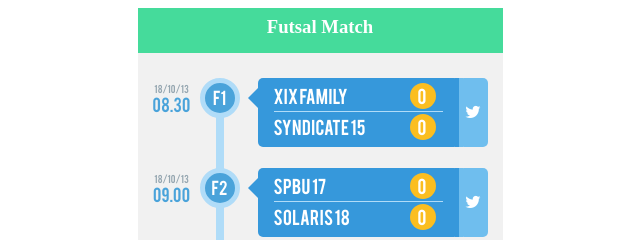
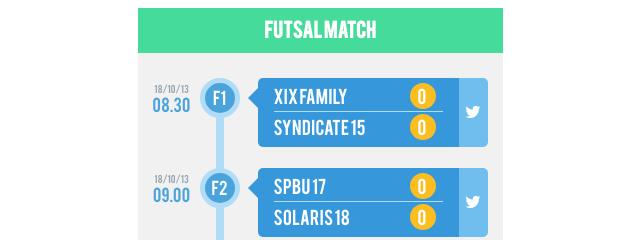
Before and after one commit to solaris18/livescore, a plain HTML site: page index.html in a window 1280 px wide. Shown: the top 240 px of the page, 320-960 px from the left. Drawn offline with nearby package versions, Linux system fonts and the light colour scheme.

Commit message:
no message

```diff
--- a/livescore.css
+++ b/livescore.css
@@ -2,6 +2,7 @@
   background-color: #f1f1f1; }
   .ls-container, .ls-container:before, .ls-container:after, .ls-container *, .ls-container *:before, .ls-container *:after {
     box-sizing: border-box; }
+  .ls-container .ls-header h3,
   .ls-container .ls-content .ls-row .ls-row-date,
   .ls-container .ls-content .ls-row .ls-row-time,
   .ls-container .ls-content .ls-row .ls-row-queue,
```
